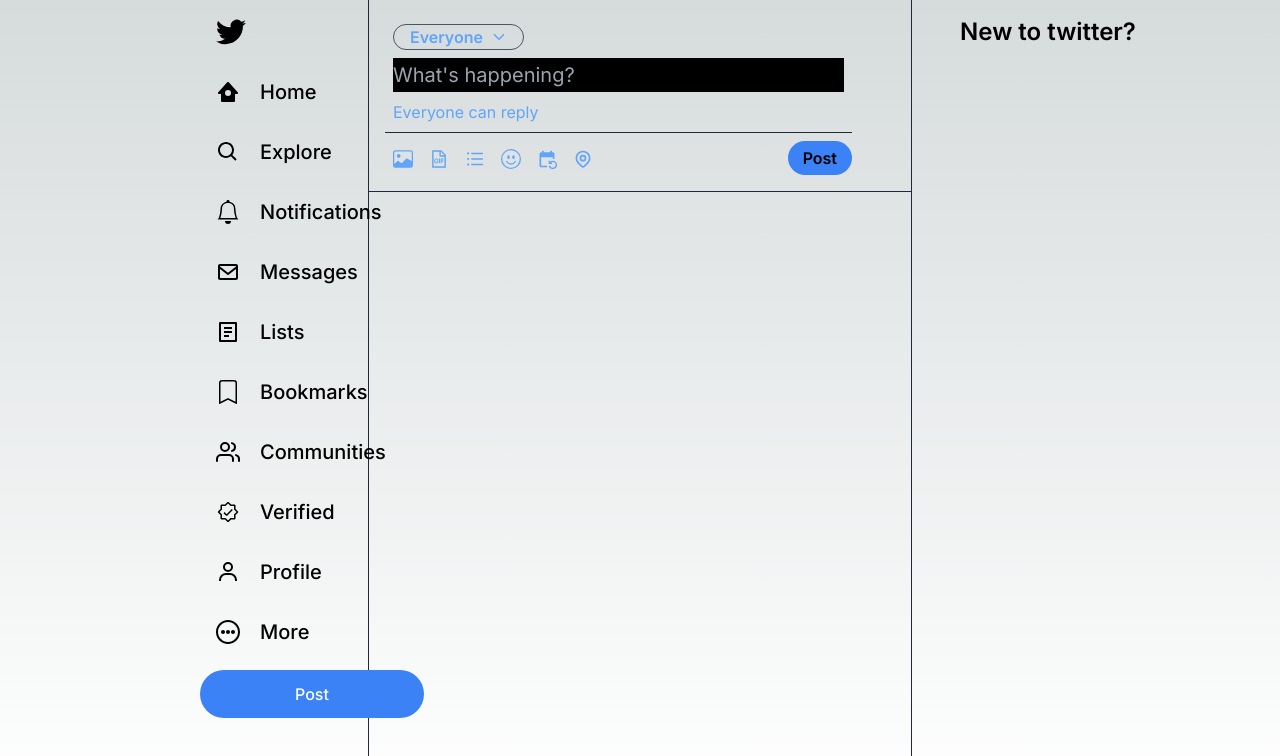
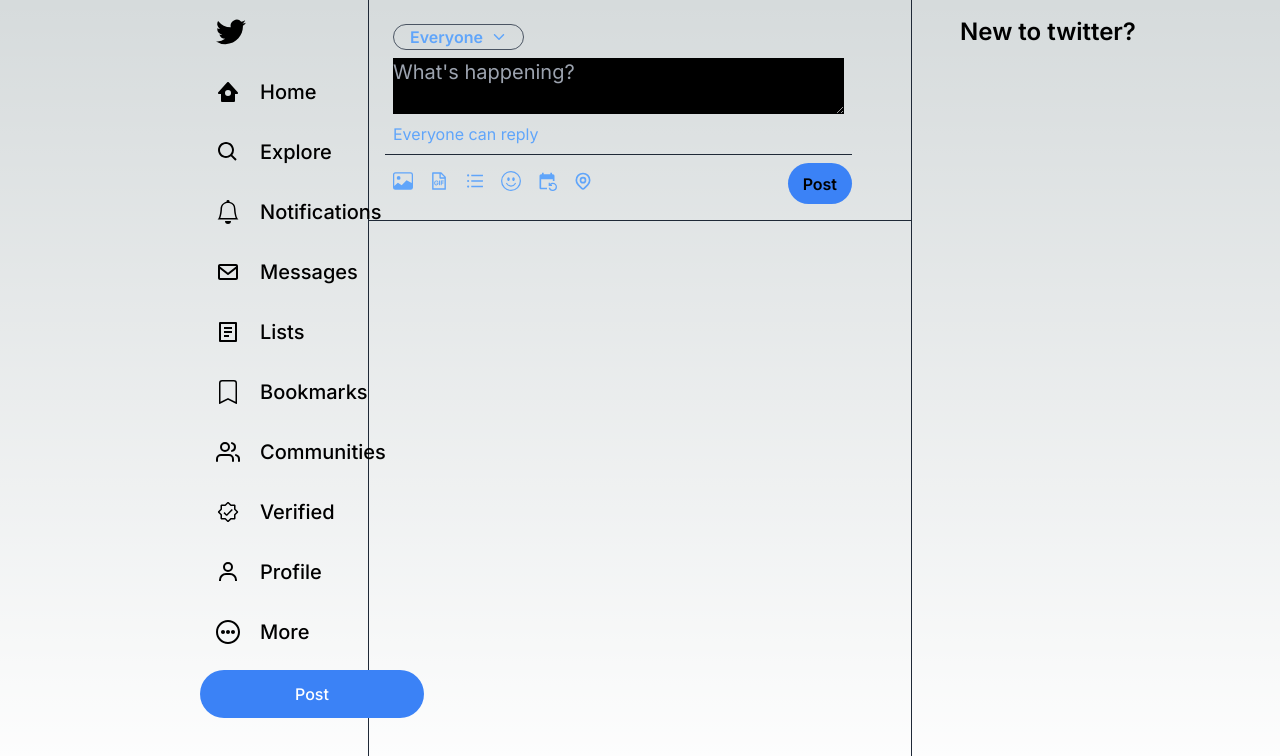
Before and after one commit to debarkamondal/twitter-clone-frontend, a Next.js app: page / in a window 1280 px wide. Shown: the top 756 px of the page. Built offline with nearby package versions, Linux system fonts and the light colour scheme; no server answers.

Commit message:
added file selection for images

```diff
--- a/app/components/TweetModal.tsx
+++ b/app/components/TweetModal.tsx
@@ -13,15 +13,21 @@
 export const TweetModal = () => {
 	const { user } = useGetCurrentUser();
 	const { mutate } = useCreateTweet();
+	const [content, setContent] = useState("");
 
-	const [content, setContent] = useState("");
 	const handleCreateTweet = useCallback(() => {
 		mutate({
 			content,
 		});
 	}, [mutate, content]);
+	const handleImageUpload = useCallback(() => {
+		const input = document.createElement("input");
+		input.setAttribute("type", "file");
+		input.setAttribute("accept", "images/*");
+		input.click();
+	}, []);
 	return (
-		<section className="grid grid-cols-12 grid-rows-4 h-48 border-b-[0.5px] border-b-gray-800 p-4 gap-2">
+		<section className="grid grid-cols-12 grid-rows-4 h-min-48 border-b-[0.5px] border-b-gray-800 p-4 gap-2">
 			{user?.profileImgUrl && (
 				<Image
 					src={user?.profileImgUrl}
@@ -36,18 +42,17 @@
 					<span>Everyone</span>
 					<IoIosArrowDown />
 				</span>
-				<input
+				<textarea
 					value={content}
 					onChange={(e) => setContent(e.target.value)}
-					type="text"
 					placeholder="What's happening?"
-					className="bg-black h-20 text-xl"
+					className="bg-black text-xl"
 				/>
 				<span className="text-blue-400">Everyone can reply</span>
 			</div>
 			<div className="col-span-11 flex justify-between">
-				<div className="flex gap-4 text-xl p-2 font-bold text-blue-400">
-					<BsImage />
+				<div className="flex gap-4 text-xl p-2 font-bold text-blue-400 cursor-pointer">
+					<BsImage onClick={handleImageUpload} />
 					<AiOutlineFileGif />
 					<AiOutlineUnorderedList />
 					<BsEmojiSmile />
@@ -55,7 +60,7 @@
 					<HiOutlineLocationMarker />
 				</div>
 				<button
-					className="w-16 font-semibold bg-blue-500 rounded-full"
+					className="w-16 font-semibold bg-blue-500 rounded-full cursor-pointer"
 					onClick={handleCreateTweet}
 				>
 					Post
```
